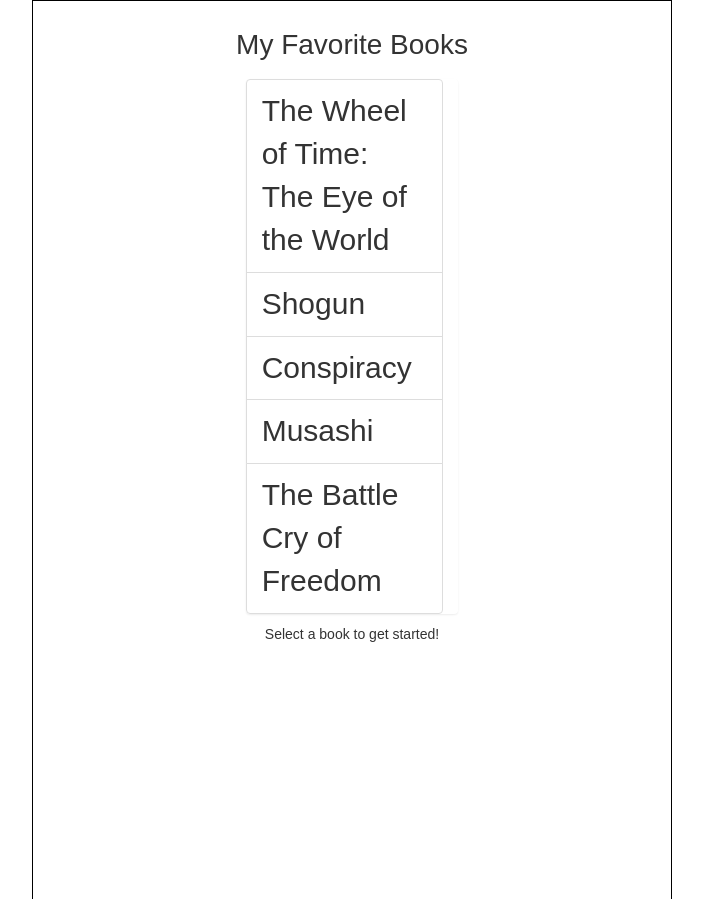
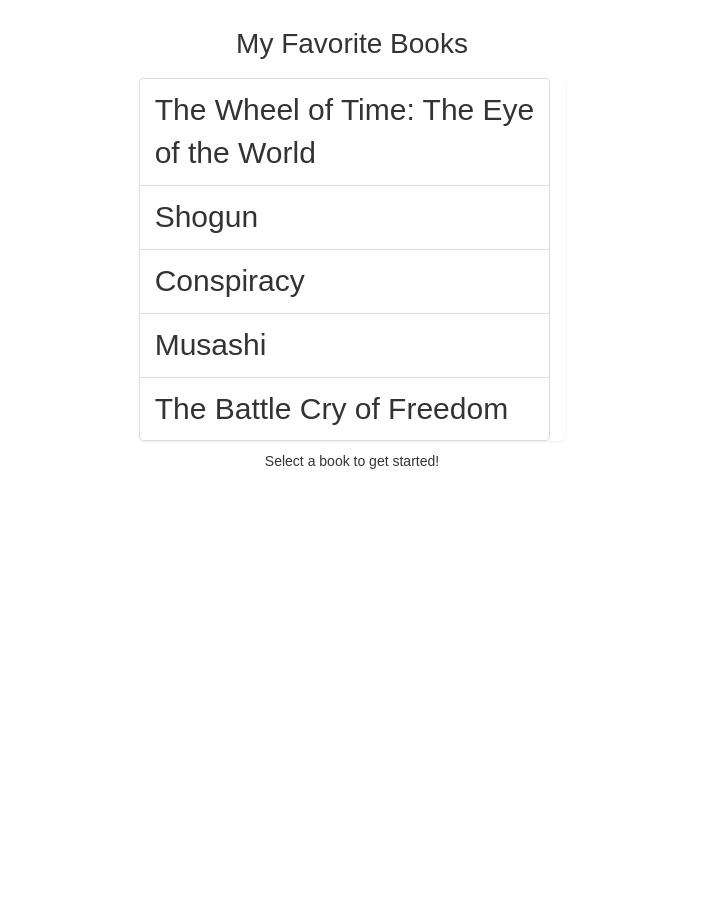
Before and after one commit to gillenha/redux-book-app, a React app: page / in a window 1280 px wide. Shown: the whole page, without its empty margins (288-991 px from the left). After the commit the page ends 800 px from the top, so only its background shows below. Built offline with nearby package versions, Linux system fonts and the light colour scheme.

Commit message:
even more styling

```diff
--- a/src/components/app.js
+++ b/src/components/app.js
@@ -8,7 +8,7 @@
 export default class App extends Component {
 	render() {
 		return (
-			<div className="flex flex-column">
+			<div className="flex flex-column ">
 			<h1 className="tc">My Favorite Books</h1>
 				<BookList />
 				<BookDetail className='tc' />
--- a/src/containers/book-detail.js
+++ b/src/containers/book-detail.js
@@ -1,5 +1,6 @@
 import React, { Component } from 'react';
 import { connect } from 'react-redux';
+import './book-list.css';
 
 class BookDetail extends Component {
 	render() {
--- a/src/containers/book-list.css
+++ b/src/containers/book-list.css
@@ -2,3 +2,7 @@
 	display: block;
 	margin: 0 auto;
 }
+
+.list-group-item {
+	margin-left: 0;
+}
--- a/src/index.css
+++ b/src/index.css
@@ -4,9 +4,9 @@
   margin: 0 auto;
   font-family: sans-serif;
   box-sizing: border-box;
-  width: 50%;
-  height: 900px;
-  border: 1px solid black;
+  /*width: 50%;*/
+  /*height: 900px;*/
+  /*border: 1px solid black;*/
 }
 
 @media only screen and (max-width: 375px) {
```
